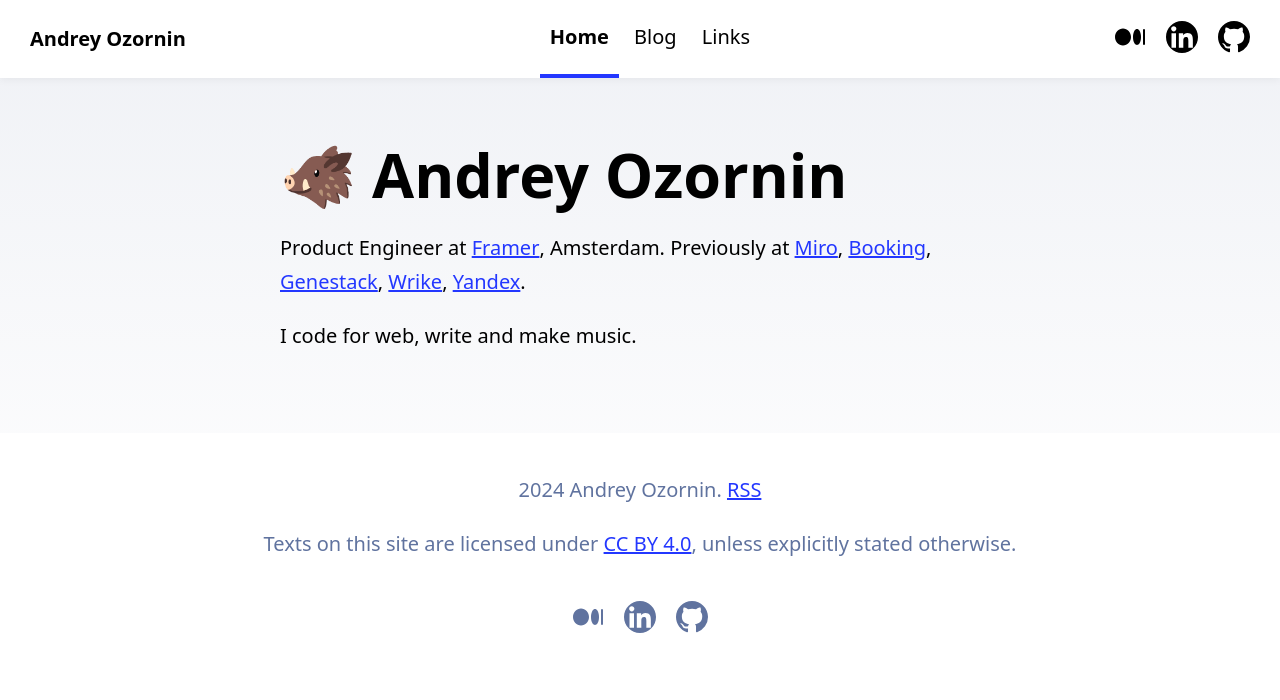
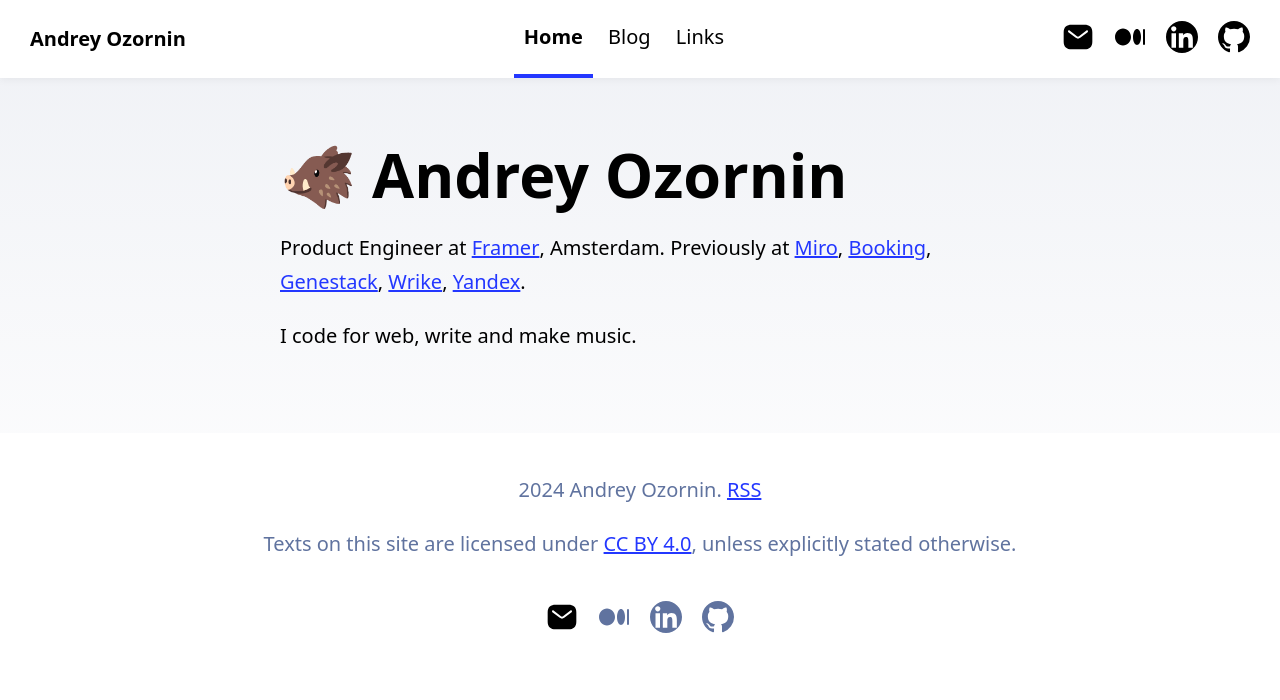
Before and after one commit to oshibka404/ozorn.in, an Astro site: page / in a window 1280 px wide. Built offline with nearby package versions, Linux system fonts and the light colour scheme; Astro itself is replaced by a stand-in of ours.

Commit message:
Update SocialLinks.astro
Add an e-mail button

```diff
--- a/src/components/SocialLinks.astro
+++ b/src/components/SocialLinks.astro
@@ -1,9 +1,15 @@
 <div class="social-links">
+    <a href="mailto:andrey@ozorn.in">
+        <span class="sr-only">E-mail to Andrey Ozornin</span>
+        <svg width="32" height="32" viewBox="0 0 24 24">
+	    <path fill-rule="evenodd" clip-rule="evenodd" d="M7 2.75C5.38503 2.75 3.92465 3.15363 2.86466 4.1379C1.79462 5.13152 1.25 6.60705 1.25 8.5V15.5C1.25 17.393 1.79462 18.8685 2.86466 19.8621C3.92465 20.8464 5.38503 21.25 7 21.25H17C18.615 21.25 20.0754 20.8464 21.1353 19.8621C22.2054 18.8685 22.75 17.393 22.75 15.5V8.5C22.75 6.60705 22.2054 5.13152 21.1353 4.1379C20.0754 3.15363 18.615 2.75 17 2.75H7ZM19.2285 8.3623C19.5562 8.10904 19.6166 7.63802 19.3633 7.31026C19.1101 6.98249 18.6391 6.9221 18.3113 7.17537L12.7642 11.4616C12.3141 11.8095 11.6858 11.8095 11.2356 11.4616L5.6886 7.17537C5.36083 6.9221 4.88982 6.98249 4.63655 7.31026C4.38328 7.63802 4.44367 8.10904 4.77144 8.3623L10.3185 12.6486C11.3089 13.4138 12.691 13.4138 13.6814 12.6486L19.2285 8.3623Z"/>
+	</svg>
+    </a>
     <a href="https://medium.com/@oshibka404" target="_blank">
         <span class="sr-only">Andrey Ozornin's writing on Medium</span>
         <svg width="32" height="32" viewBox="0 0 256 256">
             <path fill="currentColor" d="M136,128c0,37.49512-28.71,68-64,68S8,165.49514,8,128,36.71,60,72,60,136,90.5049,136,128ZM240,64a8.00039,8.00039,0,0,0-8,8V184a8,8,0,0,0,16,0V72A8.00039,8.00039,0,0,0,240,64Zm-56,0c-5.68262,0-16.39941,2.76074-24.32373,21.251C154.72607,96.8008,152,111.98342,152,128s2.72607,31.19922,7.67627,42.749C167.60059,189.23928,178.31738,192,184,192s16.39941-2.76074,24.32373-21.251C213.27393,159.19924,216,144.01662,216,128s-2.72607-31.19922-7.67627-42.749C200.39941,66.76076,189.68262,64,184,64Z"/>
-          </svg>
+        </svg>
     </a>
     <a href="https://linkedin.com/in/oshibka404" target="_blank">
         <span class="sr-only">Andrey Ozornin on LinkedIn</span>
@@ -17,12 +23,9 @@
     </a>
     <a href="https://github.com/oshibka404" target="_blank">
         <span class="sr-only">Andrey Ozornin on Github</span>
-        <svg viewBox="0 0 16 16" aria-hidden="true" width="32" height="32"
-            ><path
-                fill="currentColor"
-                d="M8 0C3.58 0 0 3.58 0 8c0 3.54 2.29 6.53 5.47 7.59.4.07.55-.17.55-.38 0-.19-.01-.82-.01-1.49-2.01.37-2.53-.49-2.69-.94-.09-.23-.48-.94-.82-1.13-.28-.15-.68-.52-.01-.53.63-.01 1.08.58 1.23.82.72 1.21 1.87.87 2.33.66.07-.52.28-.87.51-1.07-1.78-.2-3.64-.89-3.64-3.95 0-.87.31-1.59.82-2.15-.08-.2-.36-1.02.08-2.12 0 0 .67-.21 2.2.82.64-.18 1.32-.27 2-.27.68 0 1.36.09 2 .27 1.53-1.04 2.2-.82 2.2-.82.44 1.1.16 1.92.08 2.12.51.56.82 1.27.82 2.15 0 3.07-1.87 3.75-3.65 3.95.29.25.54.73.54 1.48 0 1.07-.01 1.93-.01 2.2 0 .21.15.46.55.38A8.012 8.012 0 0 0 16 8c0-4.42-3.58-8-8-8z"
-            ></path></svg
-        >
+        <svg viewBox="0 0 16 16" aria-hidden="true" width="32" height="32">
+	    <path fill="currentColor" d="M8 0C3.58 0 0 3.58 0 8c0 3.54 2.29 6.53 5.47 7.59.4.07.55-.17.55-.38 0-.19-.01-.82-.01-1.49-2.01.37-2.53-.49-2.69-.94-.09-.23-.48-.94-.82-1.13-.28-.15-.68-.52-.01-.53.63-.01 1.08.58 1.23.82.72 1.21 1.87.87 2.33.66.07-.52.28-.87.51-1.07-1.78-.2-3.64-.89-3.64-3.95 0-.87.31-1.59.82-2.15-.08-.2-.36-1.02.08-2.12 0 0 .67-.21 2.2.82.64-.18 1.32-.27 2-.27.68 0 1.36.09 2 .27 1.53-1.04 2.2-.82 2.2-.82.44 1.1.16 1.92.08 2.12.51.56.82 1.27.82 2.15 0 3.07-1.87 3.75-3.65 3.95.29.25.54.73.54 1.48 0 1.07-.01 1.93-.01 2.2 0 .21.15.46.55.38A8.012 8.012 0 0 0 16 8c0-4.42-3.58-8-8-8z"></path>
+        </svg>
     </a>
 </div>
 <style>
```
